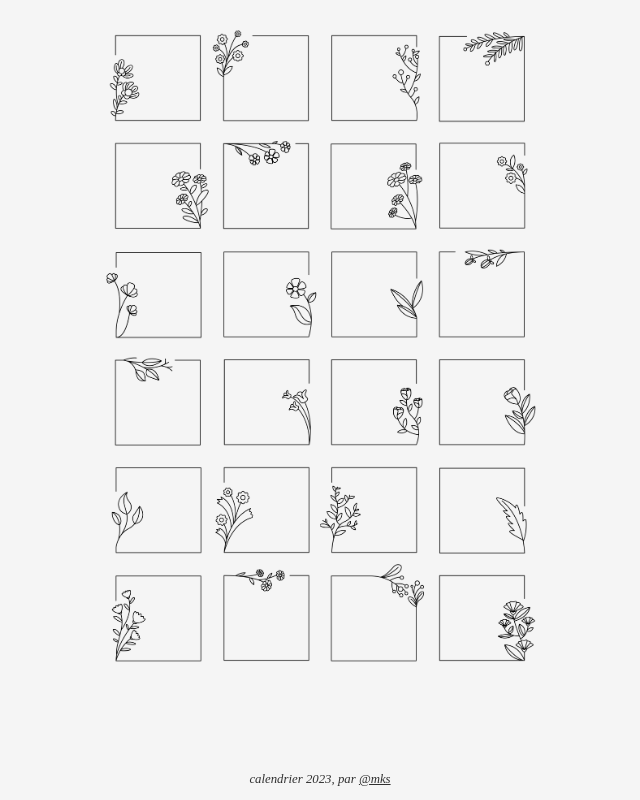
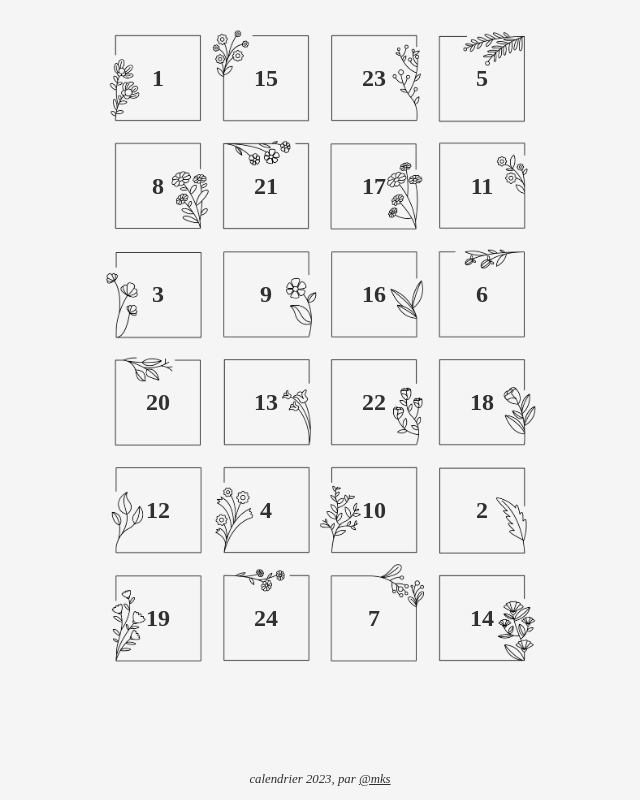
Before and after one commit to marinakinalone/calendrier-noel-2023, a Next.js app: page / in a window 1280 px wide. Shown: the whole page, without its empty margins (320-960 px from the left). Built offline with nearby package versions, Linux system fonts and the light colour scheme; a web font is replaced by a local one.

Commit message:
add days to frames

```diff
--- a/src/components/CalendarGrid/CalendarGrid.module.scss
+++ b/src/components/CalendarGrid/CalendarGrid.module.scss
@@ -19,11 +19,18 @@
   display: flex;
   align-items: center;
   justify-content: center;
-}
+  position: relative;
+  h2 {
+    position: absolute;
+    top: 50;
+    left: 50;
+    z-index: 1;
+  }
 
-.frame {
-  max-width: 100%;
-  max-height: 100%;
+  img {
+    max-width: 100%;
+    max-height: 100%;
+  }
 }
 
 .footer {
--- a/src/components/CalendarGrid/index.tsx
+++ b/src/components/CalendarGrid/index.tsx
@@ -6,9 +6,10 @@ const CalendarGrid = () => {
   return (
     <main className={styles.main}>
       <div className={styles.grid}>
-        {calendarData.map(({ id }) => (
+        {calendarData.map(({ id, day }) => (
           <div key={id} className={styles.gridItem}>
-            <img className={styles.frame} src={`/frames/frame_${id}.png`} alt={`Image ${id + 1}`} />
+            <h2>{day}</h2>
+            <img src={`/frames/frame_${id}.png`} alt={`Image ${id + 1}`} />
           </div>
         ))}
       </div>
```
